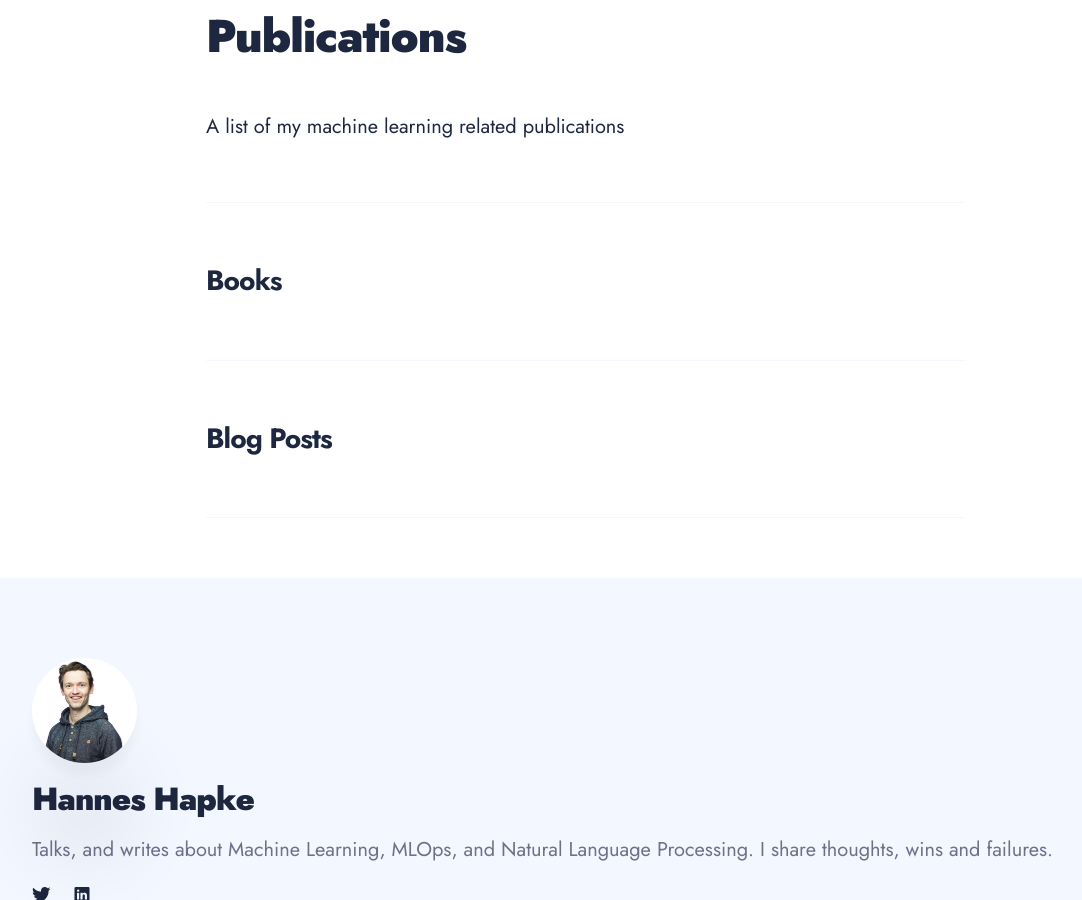
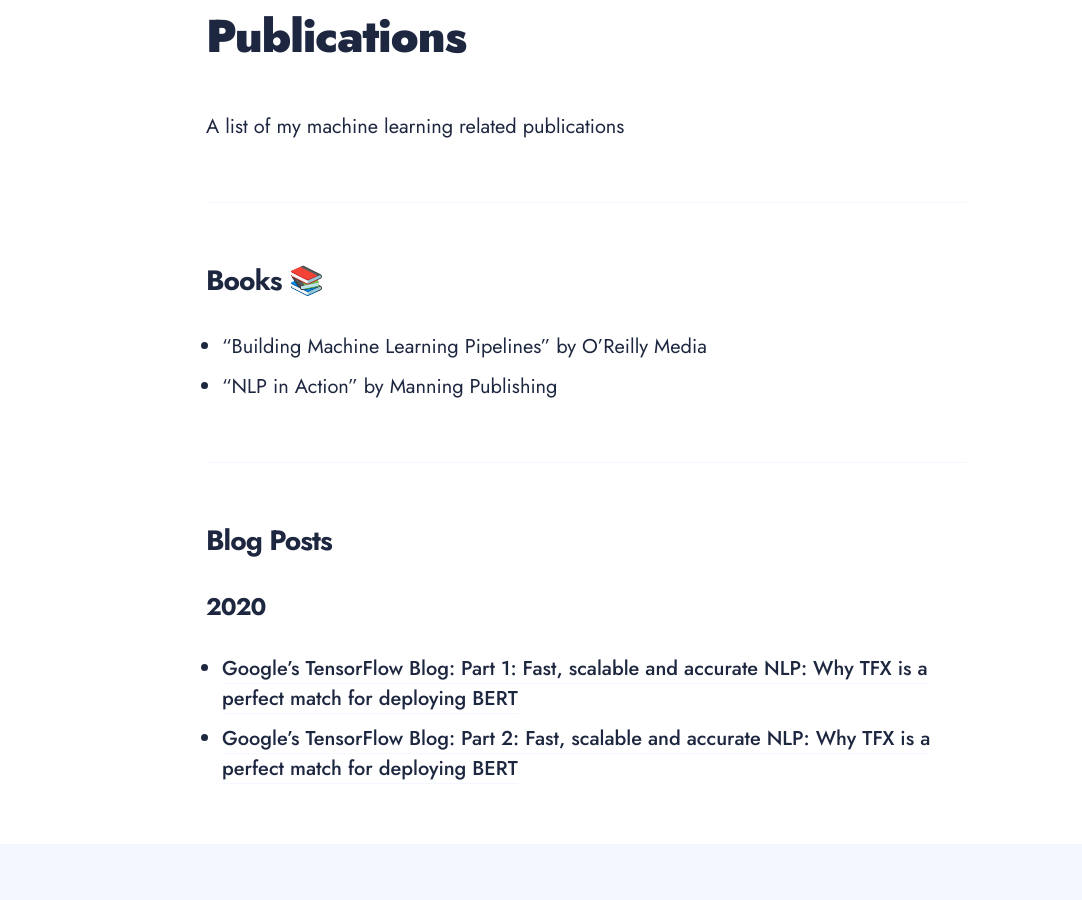
Before and after one commit to hanneshapke/hanneshapke.github.io, a Jekyll site: the page built from _pages/publications.md, in a window 1280 px wide and 900 px high, scrolled down 782 px. Shown: the whole window, without its empty margins (54-1136 px from the left). Built offline with Jekyll 4.4.1, drawn with Linux system fonts in a browser that asks for light colours; nearby versions of some CDN libraries.

Commit message:
updated publications

```diff
--- a/_pages/publications.md
+++ b/_pages/publications.md
@@ -9,10 +9,16 @@
 
 ***
 
-## Books
+## Books 📚
+
+* "Building Machine Learning Pipelines" by O'Reilly Media
+* "NLP in Action" by Manning Publishing
 
 ***
 
 ## Blog Posts
 
-***
+### 2020
+
+* [Google's TensorFlow Blog: Part 1: Fast, scalable and accurate NLP: Why TFX is a perfect match for deploying BERT](https://blog.tensorflow.org/2020/03/part-1-fast-scalable-and-accurate-nlp-tensorflow-deploying-bert.html)
+* [Google's TensorFlow Blog: Part 2: Fast, scalable and accurate NLP: Why TFX is a perfect match for deploying BERT](https://blog.tensorflow.org/2020/06/part-2-fast-scalable-and-accurate-nlp.html)
```
